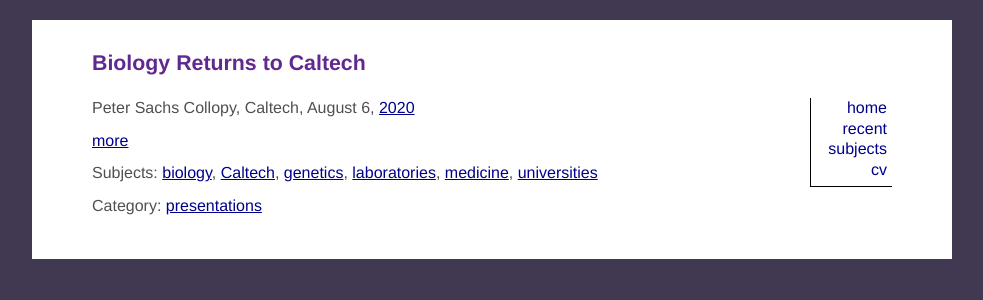
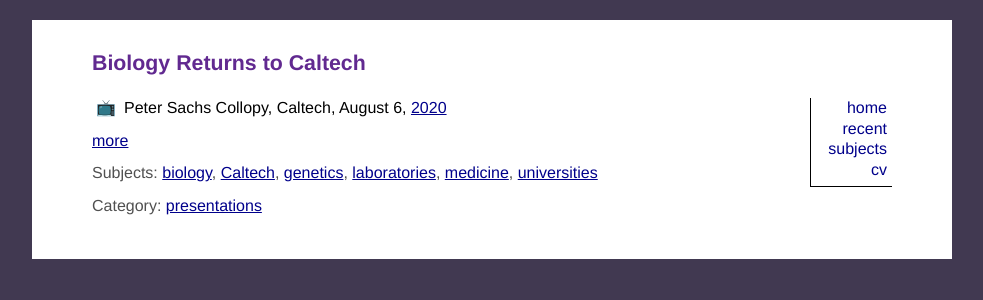
Before and after one commit to collopy/collopy.github.io, a Jekyll site: the page built from presentations/_posts/2020-08-06-biology.md, in a window 1280 px wide. Shown: the top 300 px of the page, without its empty margins (148-1131 px from the left). Built offline with Jekyll 4.4.1, drawn with Linux system fonts in a browser that asks for light colours.

Commit message:
Added icon to post

```diff
--- a/_layouts/post.html
+++ b/_layouts/post.html
@@ -2,7 +2,8 @@
 layout: default
 ---
 
-<div class="metadata">
+<div class="citation">
+  <span class="icon">{% if page.medium == "text" %}📄{% elsif page.medium == "chapter" %}📖{% elsif page.medium == "book" %}📕{% elsif page.medium == "thesis" %}🎓{% elsif page.medium == "video" %}📺{% elsif page.medium == "audio" %}🎧{% elsif page.medium == "exhibit" %}🖼️{% elsif page.medium == "syllabus" %}📚{% endif %}</span>
   {%- if page.format %}
     {{ page.format }} by
   {% endif -%}
@@ -80,7 +81,7 @@
 
 {%- if page.gs -%}
   <div class="metadata">
-    <a href="https://scholar.google.com/scholar?cites={{ page.gs }}">citations</a>
+    [<a href="https://scholar.google.com/scholar?cites={{ page.gs }}">citations</a>]
   </div>
 {%- endif -%}
 
--- a/css/main.css
+++ b/css/main.css
@@ -12,6 +12,7 @@
 .newmodule {padding-top: 12pt;}
 .box {margin: .5em 1em; padding: .5em; border: 1px solid black;}
 .metadata {margin: 12px 0;}
+.citation {margin: 12px 0 12px 2em;}
 .reference {font-size: 8pt;}
 .video {aspect-ratio: 16 / 9; width: 100%;}
 .previous, .next {width: 50%; margin-top: -5px; font-weight: bold;}
```
Also changed, not shown: 1 other file.
